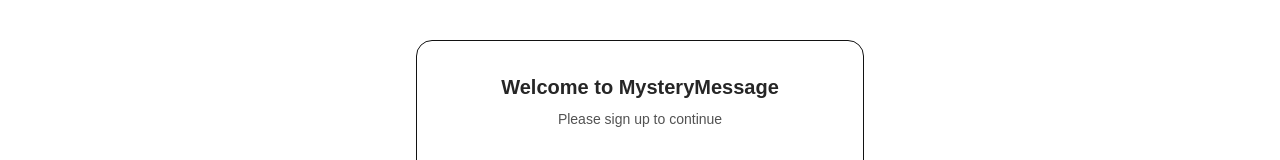
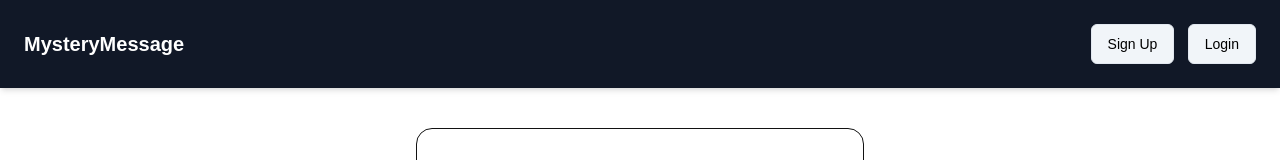
Before and after one commit to ShreshtaRajput/ama-app, a Next.js app: page /sign-up in a window 1280 px wide. Shown: the top 160 px of the page. Built offline with nearby package versions, Linux system fonts and the light colour scheme; no server answers.

Commit message:
added navbar

```diff
--- a/package.json
+++ b/package.json
@@ -16,8 +16,8 @@
     "@radix-ui/react-slot": "^1.1.1",
     "@radix-ui/react-toast": "^1.2.4",
     "@tabler/icons-react": "^3.26.0",
+    "@types/lodash": "^4.17.14",
     "ai": "^4.0.22",
-    "axios": "^1.7.9",
     "bcryptjs": "^2.4.3",
     "class-variance-authority": "^0.7.1",
     "clsx": "^2.1.1",
@@ -31,7 +31,6 @@
     "react-hook-form": "^7.54.2",
     "tailwind-merge": "^2.6.0",
     "tailwindcss-animate": "^1.0.7",
-    "usehooks-ts": "^3.1.0",
     "zod": "^3.24.1"
   },
   "devDependencies": {
--- a/src/app/(auth)/sign-up/page.tsx
+++ b/src/app/(auth)/sign-up/page.tsx
@@ -1,5 +1,3 @@
-"use client";
-
 import { Label } from "@/components/ui/label";
 import { Input } from "@/components/ui/input";
 import { Button } from "@/components/ui/button";
@@ -9,59 +7,78 @@
 import { register } from "@/action/user";
 import { getSession } from "@/lib/getSession";
 import { redirect } from "next/navigation";
-import { useEffect, useState } from "react";
+import { debounce } from "lodash";
+// import { useEffect, useState } from "react";
 import { useRouter } from "next/navigation";
 import { useToast } from "@/hooks/use-toast";
 import { signUpSchema } from "@/schemas/signUpSchema";
 import { zodResolver } from "@hookform/resolvers/zod";
 import { useForm } from "react-hook-form";
-import axios, { AxiosError } from "axios";
 import * as z from "zod";
 
 async function SignUp() {
-  const [username, setUsername] = useState("");
-  const [usernameMessasge, setUsernameMessage] = useState("");
-  const [isCheckingUsername, setIsCheckingUsername] = useState(false);
-  const [isSubmitting, setIsSubmitting] = useState(false);
+  // const [username, setUsername] = useState("");
+  // const [usernameMessasge, setUsernameMessage] = useState("");
+  // const [isCheckingUsername, setIsCheckingUsername] = useState(false);
+  // const [isAvailable, setIsAvailable] = useState(false);
 
-  const router = useRouter();
-  const { toast } = useToast();
+  // const checkUsername = async (value: String) => {
+  //   if (!value) {
+  //     setIsAvailable(false);
+  //   }
 
-  const form = useForm({
-    resolver: zodResolver(signUpSchema),
-    defaultValues: {
-      username: "",
-      email: "",
-      password: "",
-    },
-  });
+  //   setIsCheckingUsername(true);
+  //   try {
+  //     const response = await fetch(
+  //       `/api/check-unique-username?username=${value}`
+  //     );
+  //     const data = await response.json();
 
-  useEffect(() => {
-    const checkUsernameUnique = async () => {
-      if (username) {
-        setIsCheckingUsername(true);
-        setUsernameMessage("");
-        try {
-          const response = await axios.get(
-            `/api/check-username-unique?username=${username}`
-          );
-          setUsernameMessage(response.data.message);
-        } catch (error) {
-          // const axiosError = error as AxiosError;
-          setUsernameMessage("Error checking username");
-        }
-      }
-      setIsCheckingUsername(false);
-    };
-    checkUsernameUnique();
-  }, [username]);
+  //     if (!response.ok) {
+  //       throw new Error("Error checking username");
+  //       setIsAvailable(data.success);
+  //     }
+  //   } catch (error) {}
+  // };
 
-  const onSubmit = async (data: z.infer<typeof signUpSchema>) => {
-    setIsSubmitting(true);
-    try {
-      console.log(data);
-    } catch (error) {}
-  };
+  // const router = useRouter();
+  // const { toast } = useToast();
+
+  // const form = useForm({
+  //   resolver: zodResolver(signUpSchema),
+  //   defaultValues: {
+  //     username: "",
+  //     email: "",
+  //     password: "",
+  //   },
+  // });
+
+  // useEffect(() => {
+  //   const checkUsernameUnique = async () => {
+  //     if (username) {
+  //       setIsCheckingUsername(true);
+  //       setUsernameMessage("");
+  //       try {
+  //         const response = await axios.get(
+  //           `/api/check-username-unique?username=${username}`
+  //         );
+  //         setUsernameMessage(response.data.message);
+  //       } catch (error) {
+  //         // const axiosError = error as AxiosError;
+  //         setUsernameMessage("Error checking username");
+  //       }
+  //     }
+  //     setIsCheckingUsername(false);
+  //   };
+  //   checkUsernameUnique();
+  // }, [username]);
+
+  // const onSubmit = async (data: z.infer<typeof signUpSchema>) => {
+  //   setIsSubmitting(true);
+  //   try {
+  //     console.log(data);
+  //   } catch (error) {}
+  // };
 
   const session = await getSession();
   const user = session?.user;
--- a/src/app/api/check-unique-username/route.ts
+++ b/src/app/api/check-unique-username/route.ts
@@ -17,7 +17,6 @@
     };
 
     const result = UsernameQuerySchema.safeParse(queryParams);
-    console.log(result);
 
     if (!result.success) {
       const usernameErrors = result.error.format().username?._errors || [];
--- a/src/app/layout.tsx
+++ b/src/app/layout.tsx
@@ -2,6 +2,8 @@
 import { Geist, Geist_Mono } from "next/font/google";
 import "./globals.css";
 import { Toaster } from "@/components/ui/toaster";
+import Navbar from "@/components/NavBar";
+import { SessionProvider } from "next-auth/react";
 
 const geistSans = Geist({
   variable: "--font-geist-sans",
@@ -28,8 +30,11 @@
       <body
         className={`${geistSans.variable} ${geistMono.variable} antialiased`}
       >
-        {children}
-        <Toaster />
+        <SessionProvider>
+          <Navbar />
+          {children}
+          <Toaster />
+        </SessionProvider>
       </body>
     </html>
   );
--- /dev/null
+++ b/src/components/NavBar.tsx
@@ -0,0 +1,56 @@
+"use client";
+
+import React from "react";
+import Link from "next/link";
+import { useSession, signOut } from "next-auth/react";
+import { Button } from "./ui/button";
+import { User } from "next-auth";
+
+function Navbar() {
+  const { data: session } = useSession();
+  const user: User = session?.user;
+
+  return (
+    <nav className="p-4 md:p-6 shadow-md bg-gray-900 text-white">
+      <div className="container mx-auto flex flex-col md:flex-row justify-between items-center">
+        <a href="/" className="text-xl font-bold mb-4 md:mb-0">
+          MysteryMessage
+        </a>
+        {session ? (
+          <>
+            <span className="mr-4">Welcome, {user.username || user.email}</span>
+            <Button
+              onClick={() => signOut()}
+              className="w-full md:w-auto bg-slate-100 text-black"
+              variant="outline"
+            >
+              Logout
+            </Button>
+          </>
+        ) : (
+          <div>
+            <Link href="/sign-up">
+              <Button
+                className="w-full md:w-auto bg-slate-100 text-black"
+                variant={"outline"}
+              >
+                Sign Up
+              </Button>
+            </Link>
+            &nbsp;&nbsp;&nbsp;
+            <Link href="/login">
+              <Button
+                className="w-full md:w-auto bg-slate-100 text-black"
+                variant={"outline"}
+              >
+                Login
+              </Button>
+            </Link>
+          </div>
+        )}
+      </div>
+    </nav>
+  );
+}
+
+export default Navbar;
```
Also changed, not shown: 1 other file (tests, documents, lock files or other folders).
